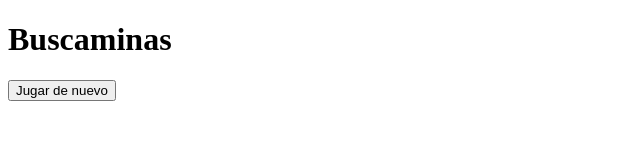
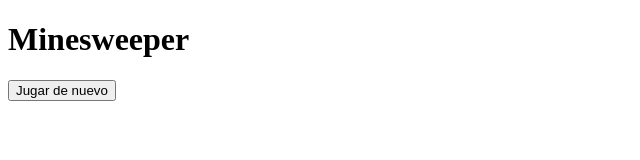
Before and after one commit to maferjramirez/minesweeper_liferay_fragment, a plain HTML site: page index.html in a window 1280 px wide. Shown: the whole page, without its empty margins (0-640 px from the left). Drawn offline with Linux system fonts and the light colour scheme.

Commit message:
Update index.html

```diff
--- a/index.html
+++ b/index.html
@@ -1,7 +1,7 @@
 <!DOCTYPE html>
 <html>
 <head>
-	<title>Buscaminas</title>
+	<title>Minesweeper</title>
 </head>
 	<style>
 		#gameboard {
@@ -21,7 +21,7 @@
 		}
 	</style>
 <body>
-	<h1>Buscaminas</h1>
+	<h1>Minesweeper</h1>
 	<div id="gameboard"></div>
 	<button id="reset">Jugar de nuevo</button>
 
```
